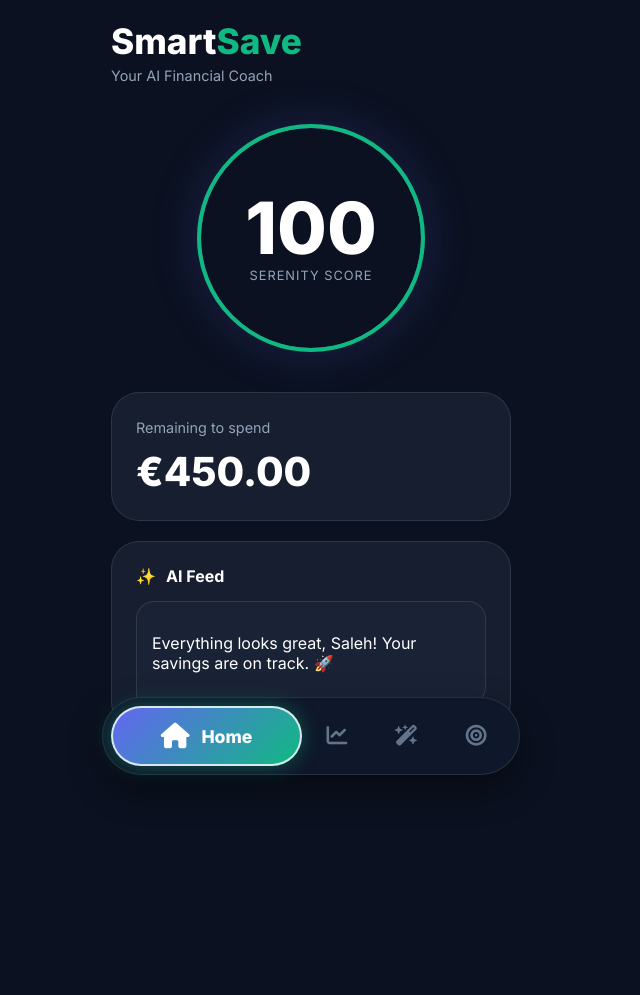
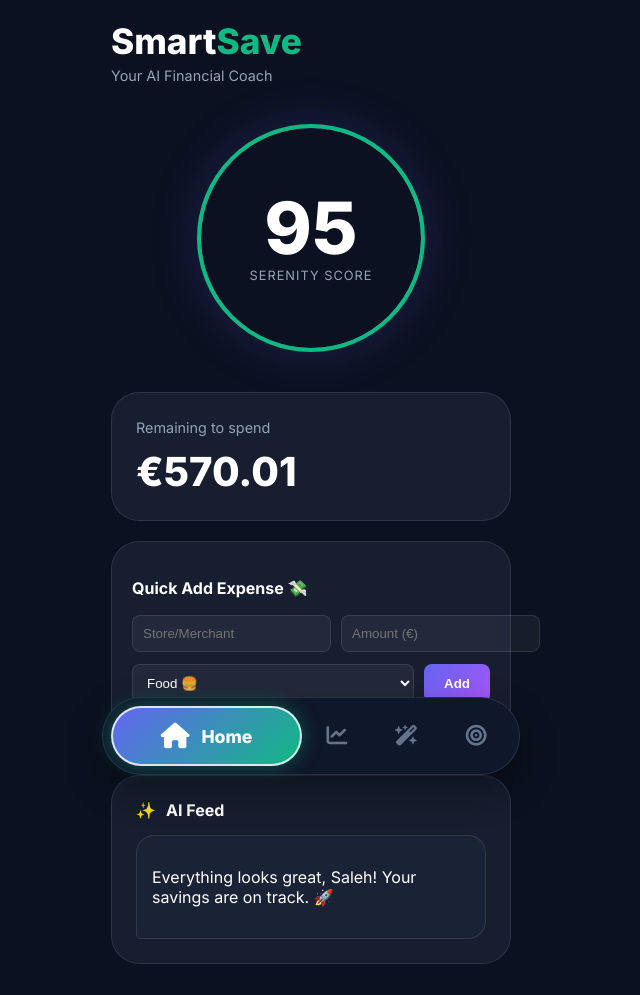
Before and after one commit to saleh-er/SmartSave-AI-Driven-Personal-Finance-Coach, a FastAPI app: page / in a window 1280 px wide. Shown: the top 995 px of the page, without its empty margins (329-969 px from the left). Before the commit the page ends 775 px from the top, so only its background shows below. Run offline with FastAPI, Linux system fonts and the light colour scheme.

Commit message:
update index

```diff
--- a/services/serenity_engine.py
+++ b/services/serenity_engine.py
@@ -1,46 +1,33 @@
 class SerenityEngine:
     @staticmethod
     def analyze_finances(transactions):
-        # Si aucune transaction, on évite la division par zéro
         if not transactions:
-            return {
-                "score": 100,
-                "status": "Stable",
-                "total_spent": 0,
-                "wants_spent": 0
-            }
+            return {"score": 100, "status": "No data", "total_spent": 0}
 
-        # 1. Calcul des totaux
-        total_spent = sum(t['amount'] for t in transactions)
-        # On calcule les dépenses "plaisir" (is_essential: False)
-        wants_spent = sum(t['amount'] for t in transactions if not t.get('is_essential', True))
+        # Cette ligne magique gère t['amount'] (dict) ET t.amount (objet SQL)
+        total_spent = sum(
+            t.amount if hasattr(t, 'amount') else t.get('amount', 0)
+            for t in transactions
+        )
 
-        # 2. Calcul du ratio (Règle des 30% max pour les envies)
-        wants_ratio = (wants_spent / total_spent) if total_spent > 0 else 0
+        # Idem pour les dépenses essentielles
+        essential_spent = sum(
+            t.amount if hasattr(t, 'amount') else t.get('amount', 0)
+            for t in transactions
+            if (t.is_essential if hasattr(t, 'is_essential') else t.get('is_essential', False))
+        )
 
-        # 3. Calcul du Score
-        if wants_ratio <= 0.30:
+        # Calcul du score (exemple de logique simple)
+        if total_spent == 0:
             score = 100
         else:
-            # On retire 2 points pour chaque 1% au-dessus de la limite de 30%
-            excess = (wants_ratio - 0.30) * 100
-            score = 100 - (excess * 2)
+            pleasure_ratio = (total_spent - essential_spent) / total_spent
+            score = max(0, 100 - (pleasure_ratio * 100))
 
-        # On verrouille entre 0 et 100
-        score = max(0, min(100, int(score)))
+        status = "Good" if score > 70 else "Warning" if score > 40 else "Critical"
 
-        # 4. Détermination du statut
-        if score >= 80:
-            status = "Excellent"
-        elif score >= 50:
-            status = "Warning"
-        else:
-            status = "Critical"
-
-        # ON RETOURNE TOUTES LES CLÉS NÉCESSAIRES
         return {
-            "score": score,
+            "score": round(score, 0),
             "status": status,
-            "total_spent": round(total_spent, 2),
-            "wants_spent": round(wants_spent, 2)
+            "total_spent": round(total_spent, 2)
         }
--- a/web/routes.py
+++ b/web/routes.py
@@ -157,7 +157,8 @@ async def read_analytics(request: Request, db: Session = Depends(get_db)):
     return templates.TemplateResponse("analytics.html", {
         "request": request,
         "total_spent": round(total_spent, 2),
-        "categories": categories_data
+        "labels": list(categories_data.keys()),
+        "values": list(categories_data.values())
     })
 
 @router.get("/coach", response_class=HTMLResponse)
@@ -167,3 +168,20 @@ async def read_coach(request: Request):
         "request": request,
         "analysis": analysis
     })
+@router.post("/add-transaction")
+async def add_transaction(payload: dict = Body(...), db: Session = Depends(get_db)):
+    try:
+        new_tx = Transaction(
+            merchant=payload.get("merchant"),
+            amount=float(payload.get("amount")),
+            category=payload.get("category"),
+            is_essential=payload.get("is_essential", False),
+            # La date sera ajoutée automatiquement par le modèle (datetime.utcnow)
+        )
+        db.add(new_tx)
+        db.commit()
+        db.refresh(new_tx)
+        return {"status": "success", "transaction": new_tx.merchant}
+    except Exception as e:
+        db.rollback()
+        raise HTTPException(status_code=400, detail=f"Error adding transaction: {str(e)}")
--- a/web/templates/index.html
+++ b/web/templates/index.html
@@ -25,6 +25,51 @@
             transform: translateY(-3px);
             border-color: var(--accent-teal);
         }
+
+        /* Styles pour le nouveau formulaire de transaction */
+        .transaction-form {
+            margin-top: 20px;
+            padding: 20px;
+            display: flex;
+            flex-direction: column;
+            gap: 12px;
+        }
+        .form-row {
+            display: flex;
+            gap: 10px;
+        }
+        .transaction-form input, .transaction-form select {
+            background: rgba(255, 255, 255, 0.05);
+            border: 1px solid rgba(255, 255, 255, 0.1);
+            color: white;
+            padding: 10px;
+            border-radius: 8px;
+            flex: 1;
+            outline: none;
+        }
+        .transaction-form input:focus {
+            border-color: var(--accent-blue);
+        }
+        .btn-add-tx {
+            background: linear-gradient(135deg, #6366F1, #a855f7);
+            color: white;
+            border: none;
+            padding: 10px 20px;
+            border-radius: 8px;
+            font-weight: bold;
+            cursor: pointer;
+            transition: opacity 0.2s;
+        }
+        .btn-add-tx:hover {
+            opacity: 0.9;
+        }
+        .checkbox-group {
+            display: flex;
+            align-items: center;
+            gap: 8px;
+            font-size: 0.85rem;
+            color: #94a3b8;
+        }
     </style>
 </head>
 <body>
@@ -47,7 +92,29 @@
 
             <div class="glass-card balance-card">
                 <span class="card-label">Remaining to spend</span>
-                <h2 class="balance-amount">€450.00</h2>
+                <h2 class="balance-amount">€{{ remaining }}</h2>
+            </div>
+
+            <div class="glass-card transaction-form">
+                <h3 style="font-size: 1rem; font-weight: bold; margin-bottom: 5px;">Quick Add Expense 💸</h3>
+                <div class="form-row">
+                    <input type="text" id="tx-merchant" placeholder="Store/Merchant">
+                    <input type="number" id="tx-amount" placeholder="Amount (€)">
+                </div>
+                <div class="form-row">
+                    <select id="tx-category">
+                        <option value="Food">Food 🍔</option>
+                        <option value="Transport">Transport 🚗</option>
+                        <option value="Housing">Housing 🏠</option>
+                        <option value="Subs">Subscriptions 📺</option>
+                        <option value="Fun">Entertainment ✨</option>
+                    </select>
+                    <button onclick="submitTransaction()" class="btn-add-tx">Add</button>
+                </div>
+                <div class="checkbox-group">
+                    <input type="checkbox" id="tx-essential" checked>
+                    <label for="tx-essential">Is this an essential expense?</label>
+                </div>
             </div>
 
             <div class="glass-card ai-feed" onclick="window.location.href='/coach'">
@@ -82,6 +149,38 @@
     </div>
 
     <script>
+    // --- FONCTION POUR ENVOYER LA TRANSACTION ---
+    function submitTransaction() {
+        const data = {
+            merchant: document.getElementById('tx-merchant').value,
+            amount: document.getElementById('tx-amount').value,
+            category: document.getElementById('tx-category').value,
+            is_essential: document.getElementById('tx-essential').checked
+        };
+
+        if (!data.merchant || !data.amount) {
+            showNotification("Please fill in all fields!", "fa-exclamation-triangle");
+            return;
+        }
+
+        fetch('/add-transaction', {
+            method: 'POST',
+            headers: { 'Content-Type': 'application/json' },
+            body: JSON.stringify(data)
+        })
+        .then(response => response.json())
+        .then(result => {
+            if (result.status === "success") {
+                showNotification("Expense added!", "fa-check-circle");
+                setTimeout(() => location.reload(), 800);
+            }
+        })
+        .catch(error => {
+            console.error('Error:', error);
+            showNotification("Error saving transaction", "fa-xmark");
+        });
+    }
+
     function showNotification(message, icon = "fa-bell") {
         const container = document.getElementById('notification-container');
         const toast = document.createElement('div');
@@ -93,9 +192,7 @@
             </div>
         `;
         container.appendChild(toast);
-
         setTimeout(() => toast.classList.add('show'), 100);
-
         setTimeout(() => {
             toast.classList.remove('show');
             setTimeout(() => toast.remove(), 500);
@@ -107,20 +204,18 @@
         const ring = document.getElementById('serenityRing');
         const aiText = document.getElementById('aiDynamicText');
 
-        // 1. Gestion dynamique de la couleur et des effets du cercle
         if (score >= 80) {
-            ring.style.borderColor = "#10B981"; // Vert
+            ring.style.borderColor = "#10B981";
             aiText.innerHTML = "Everything looks great, Saleh! Your savings are on track. 🚀";
         } else if (score >= 50) {
-            ring.style.borderColor = "#F59E0B"; // Orange
+            ring.style.borderColor = "#F59E0B";
             aiText.innerHTML = "You're doing okay, but watch those <span class='highlight'>non-essential</span> expenses.";
         } else {
-            ring.style.borderColor = "#EF4444"; // Rouge
-            ring.classList.add('pulse-active'); // Active la pulsation
+            ring.style.borderColor = "#EF4444";
+            ring.classList.add('pulse-active');
             aiText.innerHTML = "Warning: High spending detected! Click here to chat with me. ⚠️";
         }
 
-        // 2. Notification IA envoyée par Python
         const alertMsg = "{{ dynamic_alert if dynamic_alert else '' }}";
         if (alertMsg && alertMsg !== "None" && alertMsg !== "") {
             setTimeout(() => {
```
Also changed, not shown: web/templates/analytics.html (+48 -2 lines).
